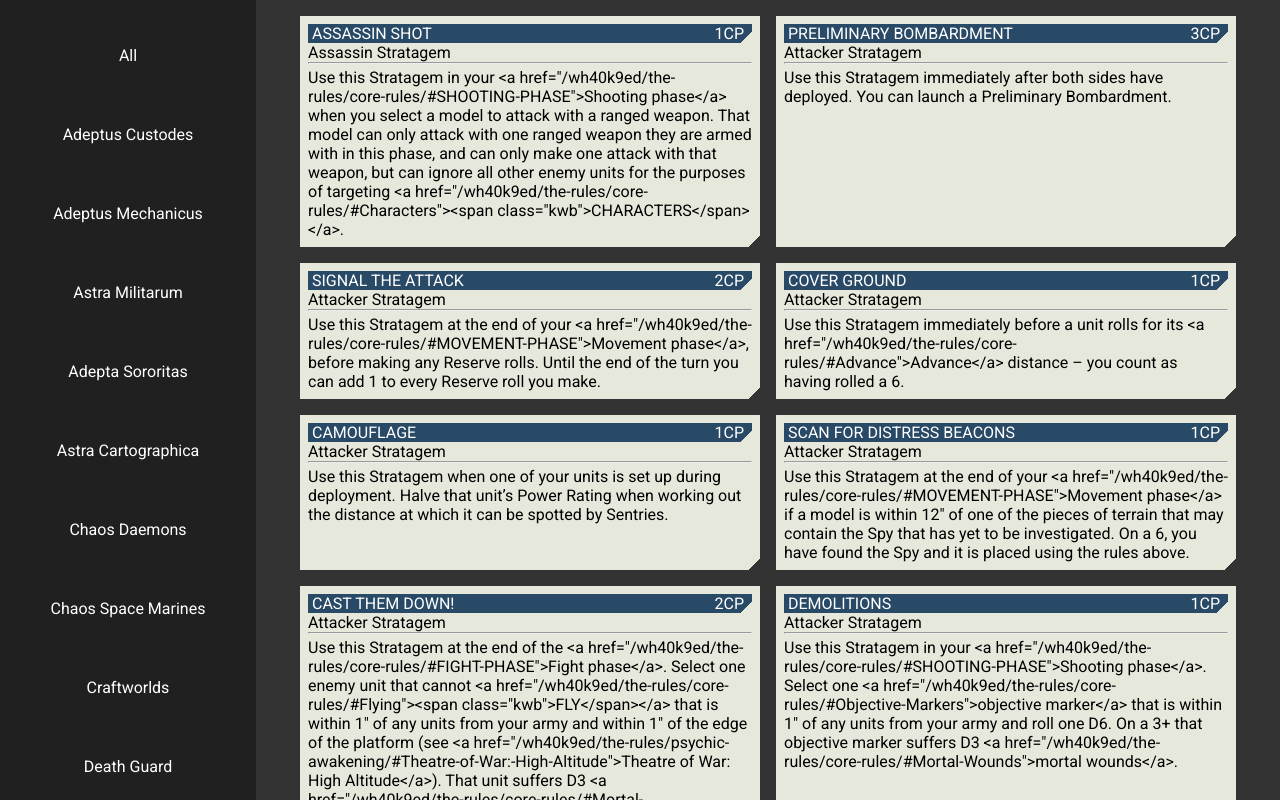
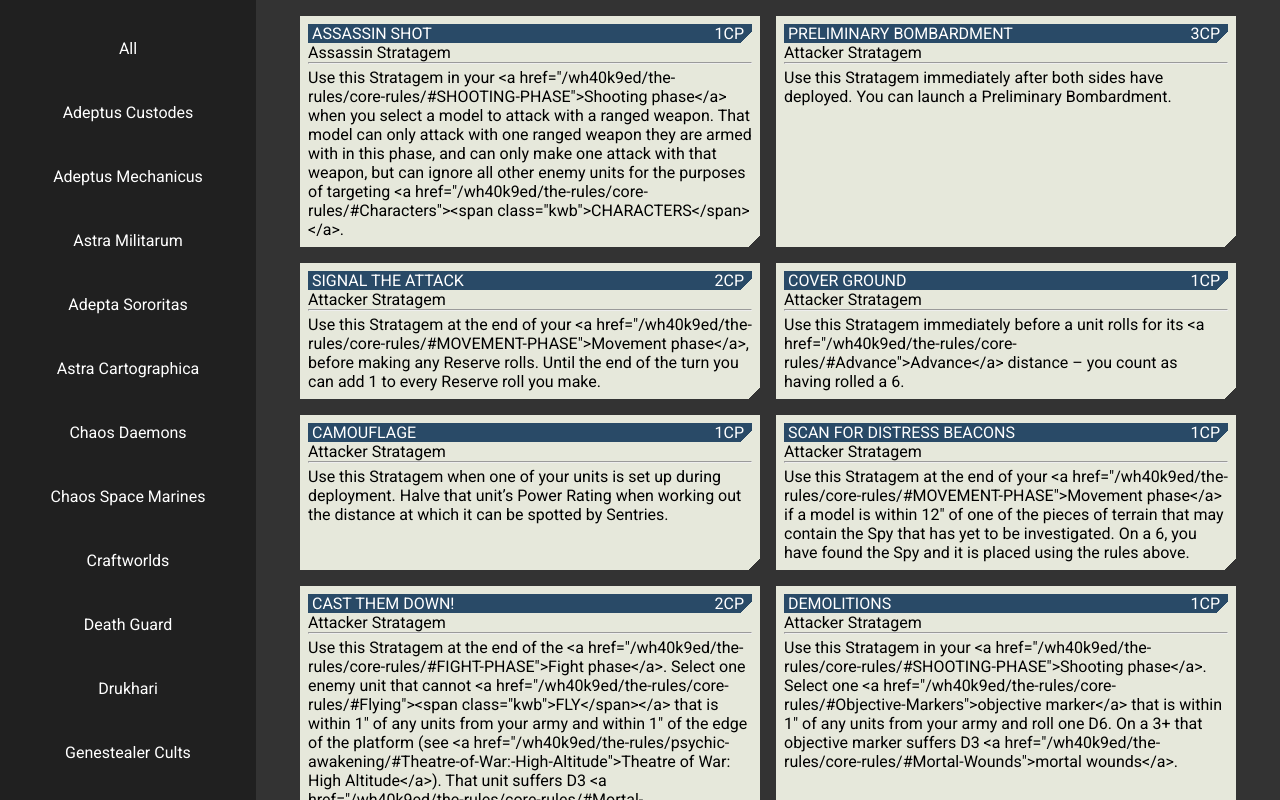
Before and after one commit to LukeGotWood/Warhammer-Stratagems, a React (Create React App) app: page / in a window 1280 px wide. Built offline with nearby package versions, Linux system fonts and the light colour scheme.

Commit message:
added outline transition to buttons

```diff
--- a/src/components/Sidebar/Sidebar.module.css
+++ b/src/components/Sidebar/Sidebar.module.css
@@ -10,12 +10,21 @@
 }
 
 .btn {
-  border: none;
   background-color: inherit;
-  padding: 14px 28px;
+  width: 100%;
+  height: 2rem;
   font-size: 16px;
   cursor: pointer;
   display: inline-block;
-  font-family: 'Roboto';
+  font-family: "Roboto";
   color: #ffffff;
+  border: none;
+  outline: #ffffff solid 0px;
+  outline-offset: .5rem;
+  transition: outline-offset .1s ease, outline-width .1s ease;
 }
+
+.btn:hover {
+  outline-width: 1px;
+  outline-offset: 0;
+}
```
